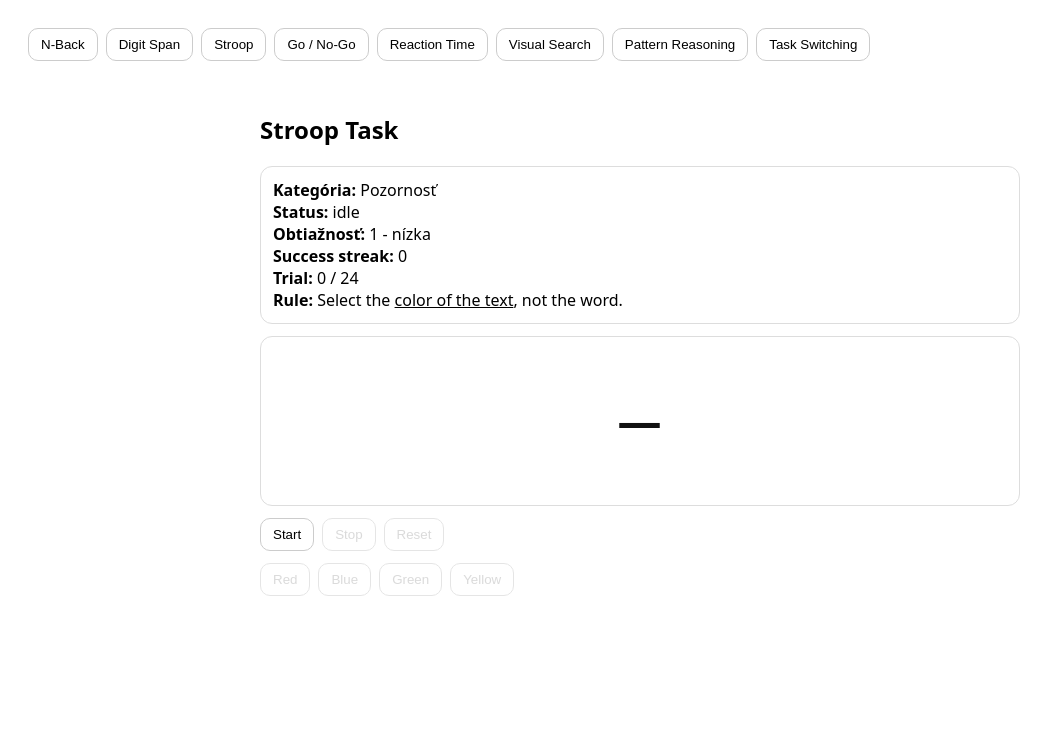
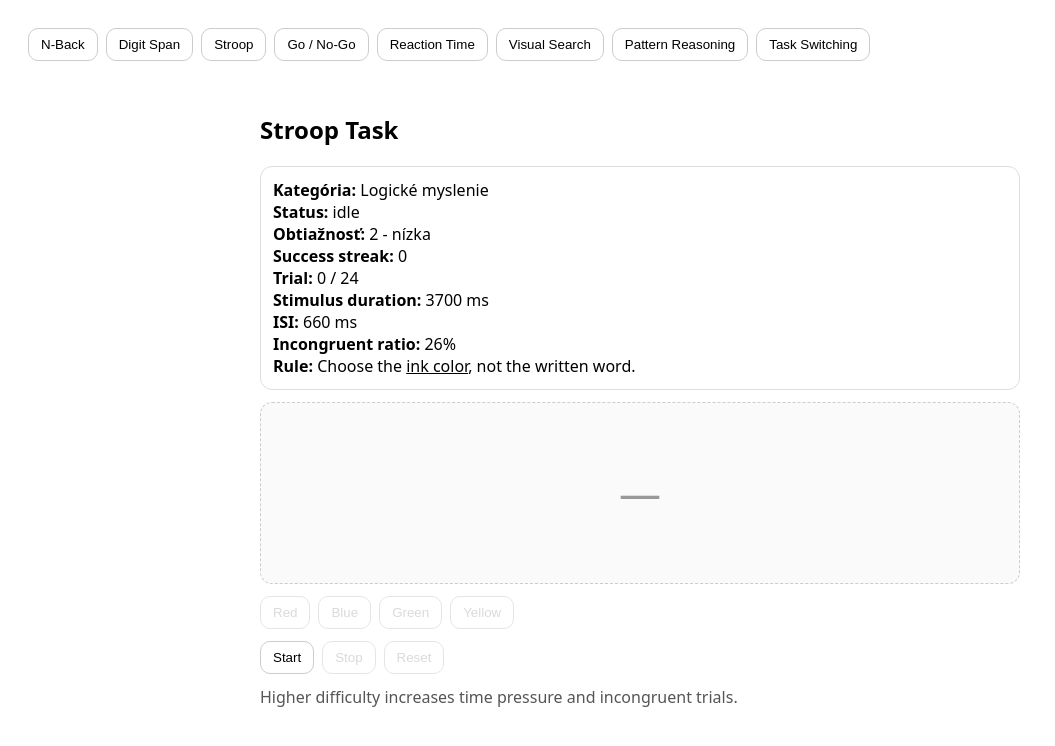
Before and after one commit to geniuusxgod/Interaktivne-aplikacie-na-rozvoj-kognitivnych-zrucnosti, a Vue app: page / in a window 1280 px wide. Both pictures are taken after a click on the button "Stroop". Shown: the top 746 px of the page, without its empty margins (0-1055 px from the left). Built offline with nearby package versions, Linux system fonts and the light colour scheme.

Commit message:
rework stroop adaptive difficulty

```diff
--- a/src/components/Stroop.vue
+++ b/src/components/Stroop.vue
@@ -3,21 +3,37 @@
     <h2>Stroop Task</h2>
 
     <div class="panel">
-      <div><b>Kategória:</b> Pozornosť</div>
+      <div><b>Kategória:</b> Logické myslenie</div>
       <div><b>Status:</b> {{ phase }}</div>
       <div><b>Obtiažnosť:</b> {{ difficultyLabel }}</div>
       <div><b>Success streak:</b> {{ successStreak }}</div>
       <div><b>Trial:</b> {{ trialIndex }} / {{ totalTrials }}</div>
-      <div><b>Rule:</b> Select the <u>color of the text</u>, not the word.</div>
+      <div><b>Stimulus duration:</b> {{ levelConfig.stimulusDurationMs }} ms</div>
+      <div><b>ISI:</b> {{ levelConfig.isiMs }} ms</div>
+      <div><b>Incongruent ratio:</b> {{ (levelConfig.incongruentProbability * 100).toFixed(0) }}%</div>
+      <div><b>Rule:</b> Choose the <u>ink color</u>, not the written word.</div>
     </div>
 
-    <div class="stimulusBox">
+    <div class="stimulus-box">
       <div
-        class="stimulus"
-        :style="{ color: currentStimulus ? currentStimulus.displayColor : '#111' }"
+        v-if="currentStimulus"
+        class="stroop-word"
+        :style="{ color: currentStimulus.inkColorCss }"
       >
-        {{ currentStimulus ? currentStimulus.word : "—" }}
+        {{ currentStimulus.wordLabel }}
       </div>
+      <div v-else class="placeholder">—</div>
+    </div>
+
+    <div class="answers">
+      <button
+        v-for="option in answerOptions"
+        :key="option.key"
+        :disabled="phase !== 'running' || !currentStimulus || answered"
+        @click="submitAnswer(option.key)"
+      >
+        {{ option.label }}
+      </button>
     </div>
 
     <div class="controls">
@@ -26,27 +42,22 @@
       <button :disabled="phase !== 'finished'" @click="reset">Reset</button>
     </div>
 
-    <div class="answers">
-      <button
-        v-for="color in colorOptions"
-        :key="color.key"
-        :disabled="phase !== 'running' || !currentStimulus"
-        @click="submitAnswer(color.key)"
-      >
-        {{ color.label }}
-      </button>
+    <div class="hint">
+      Higher difficulty increases time pressure and incongruent trials.
     </div>
 
     <div v-if="phase === 'finished'" class="results">
       <h3>Results</h3>
       <ul>
-        <li>Accuracy: {{ summary.accuracy.toFixed(1) }}%</li>
         <li>Correct: {{ summary.correct }}</li>
         <li>Incorrect: {{ summary.incorrect }}</li>
-        <li>Congruent trials: {{ summary.congruentCount }}</li>
-        <li>Incongruent trials: {{ summary.incongruentCount }}</li>
+        <li>Timeouts: {{ summary.timeouts }}</li>
+        <li>Accuracy: {{ summary.accuracy.toFixed(1) }}%</li>
+        <li>Congruent trials: {{ summary.congruentTrials }}</li>
+        <li>Incongruent trials: {{ summary.incongruentTrials }}</li>
+        <li>Congruent accuracy: {{ summary.congruentAccuracy.toFixed(1) }}%</li>
+        <li>Incongruent accuracy: {{ summary.incongruentAccuracy.toFixed(1) }}%</li>
         <li>Avg RT: {{ summary.avgRTms === null ? "—" : summary.avgRTms.toFixed(0) + " ms" }}</li>
-        <li>Avg RT (congruent): {{ summary.avgCongruentRT === null ? "—" : summary.avgCongruentRT.toFixed(0) + " ms" }}</li>
         <li>Avg RT (incongruent): {{ summary.avgIncongruentRT === null ? "—" : summary.avgIncongruentRT.toFixed(0) + " ms" }}</li>
         <li>Final difficulty: {{ summary.finalDifficulty }}</li>
       </ul>
@@ -60,13 +71,13 @@
 </template>
 
 <script setup>
-import { ref, computed, onBeforeUnmount } from "vue";
+import { ref, computed, onMounted, onBeforeUnmount } from "vue";
 import { useGameSession } from "../composables/useGameSession";
 import { useTimeout } from "../composables/useTimeout";
 import { useAdaptiveDifficulty } from "../composables/useAdaptiveDifficulty";
 
-const MODULE_ID = "attention_stroop";
-const CATEGORY = "pozornost";
+const MODULE_ID = "logic_stroop";
+const CATEGORY = "logicke_myslenie";
 
 const {
   phase,
@@ -90,51 +101,81 @@ const {
   updateDifficulty
 } = useAdaptiveDifficulty({
   minDifficulty: 1,
-  maxDifficulty: 5,
-  startDifficulty: 1,
-  successThreshold: 2
+  maxDifficulty: 10,
+  startDifficulty: 2,
+  fastThresholdMs: 700,
+  slowThresholdMs: 2200,
+  targetAccuracyMin: 0.76,
+  targetAccuracyMax: 0.92,
+  windowSize: 6,
+  evaluateEvery: 3,
+  scoreIncreaseThreshold: 80,
+  scoreDecreaseThreshold: 50,
+  maxPendingPenalty: 2
 });
 
 const totalTrials = ref(24);
-const isiMs = ref(500);
 
-const stimulusDurationMs = computed(() => {
-  if (difficulty.value === 1) return 2600;
-  if (difficulty.value === 2) return 2200;
-  if (difficulty.value === 3) return 1800;
-  if (difficulty.value === 4) return 1500;
-  return 1200;
+const difficultySettings = [
+  { stimulusDurationMs: 4200, isiMs: 700, incongruentProbability: 0.20 },
+  { stimulusDurationMs: 3700, isiMs: 660, incongruentProbability: 0.26 },
+  { stimulusDurationMs: 3300, isiMs: 620, incongruentProbability: 0.34 },
+  { stimulusDurationMs: 2950, isiMs: 580, incongruentProbability: 0.42 },
+  { stimulusDurationMs: 2600, isiMs: 540, incongruentProbability: 0.50 },
+  { stimulusDurationMs: 2250, isiMs: 500, incongruentProbability: 0.58 },
+  { stimulusDurationMs: 1950, isiMs: 460, incongruentProbability: 0.66 },
+  { stimulusDurationMs: 1700, isiMs: 420, incongruentProbability: 0.74 },
+  { stimulusDurationMs: 1450, isiMs: 380, incongruentProbability: 0.80 },
+  { stimulusDurationMs: 1250, isiMs: 340, incongruentProbability: 0.86 }
+];
+
+const levelConfig = computed(() => {
+  const index = Math.max(0, Math.min(difficultySettings.length - 1, difficulty.value - 1));
+  return difficultySettings[index];
 });
 
-const incongruentProbability = computed(() => {
-  if (difficulty.value === 1) return 0.4;
-  if (difficulty.value === 2) return 0.5;
-  if (difficulty.value === 3) return 0.6;
-  if (difficulty.value === 4) return 0.7;
-  return 0.8;
-});
+const colorDefs = [
+  { key: "red", label: "Red", css: "#ef4444" },
+  { key: "blue", label: "Blue", css: "#3b82f6" },
+  { key: "green", label: "Green", css: "#22c55e" },
+  { key: "yellow", label: "Yellow", css: "#eab308" }
+];
+
+const answerOptions = computed(() =>
+  colorDefs.map(c => ({ key: c.key, label: c.label }))
+);
 
 const currentStimulus = ref(null);
-const currentShownAtMs = ref(null);
-const currentAnswered = ref(false);
-
-const colorOptions = [
-  { key: "red", label: "Red" },
-  { key: "blue", label: "Blue" },
-  { key: "green", label: "Green" },
-  { key: "yellow", label: "Yellow" }
-];
-
-const words = ["RED", "BLUE", "GREEN", "YELLOW"];
-const colorMap = {
-  RED: "red",
-  BLUE: "blue",
-  GREEN: "green",
-  YELLOW: "yellow"
-};
+const shownAtMs = ref(null);
+const answered = ref(false);
+const answeredAtMs = ref(null);
 
 function nowMs() {
   return performance.now();
+}
+
+function randomItem(arr) {
+  return arr[Math.floor(Math.random() * arr.length)];
+}
+
+function pickDifferentColor(exceptKey) {
+  const pool = colorDefs.filter(c => c.key !== exceptKey);
+  return randomItem(pool);
+}
+
+function generateStimulus() {
+  const wordColor = randomItem(colorDefs);
+  const incongruent = Math.random() < levelConfig.value.incongruentProbability;
+
+  const inkColor = incongruent ? pickDifferentColor(wordColor.key) : wordColor;
+
+  return {
+    wordKey: wordColor.key,
+    wordLabel: wordColor.label.toUpperCase(),
+    inkColorKey: inkColor.key,
+    inkColorCss: inkColor.css,
+    congruent: wordColor.key === inkColor.key
+  };
 }
 
 function reset() {
@@ -143,8 +184,9 @@ function reset() {
   resetDifficulty();
 
   currentStimulus.value = null;
-  currentShownAtMs.value = null;
-  currentAnswered.value = false;
+  shownAtMs.value = null;
+  answered.value = false;
+  answeredAtMs.value = null;
 }
 
 function stop() {
@@ -159,53 +201,43 @@ function start() {
   nextStroopTrial();
 }
 
-function randomItem(arr) {
-  return arr[Math.floor(Math.random() * arr.length)];
-}
+function finalizeTrial(answerKey = null) {
+  if (!currentStimulus.value || shownAtMs.value === null) return;
 
-function generateStimulus() {
-  const incongruent = Math.random() < incongruentProbability.value;
-  const word = randomItem(words);
+  const responded = answerKey !== null;
+  const timedOut = !responded;
+  const correct = responded && answerKey === currentStimulus.value.inkColorKey;
+  const rtMs = responded && answeredAtMs.value !== null
+    ? Math.max(0, answeredAtMs.value - shownAtMs.value)
+    : null;
 
-  let displayColor;
-
-  if (!incongruent) {
-    displayColor = colorMap[word];
-  } else {
-    const otherColors = colorOptions
-      .map(c => c.key)
-      .filter(c => c !== colorMap[word]);
-
-    displayColor = randomItem(otherColors);
-  }
-
-  return {
-    word,
-    displayColor,
-    congruent: !incongruent
-  };
-}
-
-function finalizeTrial(userAnswer = null) {
-  if (!currentStimulus.value || currentShownAtMs.value === null) return;
-
-  const correctAnswer = currentStimulus.value.displayColor;
-  const correct = userAnswer === correctAnswer;
-  const rtMs = userAnswer ? Math.max(0, nowMs() - currentShownAtMs.value) : null;
+  const incongruentPenalty = !currentStimulus.value.congruent && !correct ? 0.10 : 0;
+  const timeoutPenalty = timedOut ? 0.18 : 0;
+  const wrongPenalty = responded && !correct ? 0.14 : 0;
 
   addResponse({
     trial: trialIndex.value,
-    word: currentStimulus.value.word,
-    displayColor: currentStimulus.value.displayColor,
+    wordKey: currentStimulus.value.wordKey,
+    wordLabel: currentStimulus.value.wordLabel,
+    inkColorKey: currentStimulus.value.inkColorKey,
     congruent: currentStimulus.value.congruent,
-    userAnswer,
-    correctAnswer,
+    answerKey,
+    responded,
+    timedOut,
     correct,
     difficulty: difficulty.value,
+    stimulusDurationMs: levelConfig.value.stimulusDurationMs,
+    isiMs: levelConfig.value.isiMs,
+    incongruentProbability: levelConfig.value.incongruentProbability,
     rtMs
   });
 
-  updateDifficulty(correct);
+  updateDifficulty({
+    correct,
+    rtMs,
+    lapse: timedOut,
+    penalty: incongruentPenalty + timeoutPenalty + wrongPenalty
+  });
 }
 
 function nextStroopTrial() {
@@ -219,62 +251,92 @@ function nextStroopTrial() {
 
   nextTrial();
   currentStimulus.value = generateStimulus();
-  currentShownAtMs.value = nowMs();
-  currentAnswered.value = false;
+  shownAtMs.value = nowMs();
+  answered.value = false;
+  answeredAtMs.value = null;
 
   setManagedTimeout(() => {
-    if (!currentAnswered.value) {
+    if (!answered.value) {
       finalizeTrial(null);
       currentStimulus.value = null;
 
       setManagedTimeout(() => {
         nextStroopTrial();
-      }, isiMs.value);
+      }, levelConfig.value.isiMs);
     }
-  }, stimulusDurationMs.value);
+  }, levelConfig.value.stimulusDurationMs);
 }
 
-function submitAnswer(answer) {
+function submitAnswer(answerKey) {
   if (phase.value !== "running") return;
   if (!currentStimulus.value) return;
-  if (currentAnswered.value) return;
+  if (answered.value) return;
 
-  currentAnswered.value = true;
+  answered.value = true;
+  answeredAtMs.value = nowMs();
+
   clearAllTimeouts();
-  finalizeTrial(answer);
+  finalizeTrial(answerKey);
   currentStimulus.value = null;
 
   setManagedTimeout(() => {
     nextStroopTrial();
-  }, isiMs.value);
+  }, levelConfig.value.isiMs);
 }
 
+function onKeydown(e) {
+  if (phase.value !== "running") return;
+  if (answered.value) return;
+
+  const keyMap = {
+    Digit1: "red",
+    Digit2: "blue",
+    Digit3: "green",
+    Digit4: "yellow"
+  };
+
+  const answerKey = keyMap[e.code];
+  if (answerKey) {
+    e.preventDefault();
+    submitAnswer(answerKey);
+  }
+}
+
+onMounted(() => {
+  window.addEventListener("keydown", onKeydown);
+});
+
 onBeforeUnmount(() => {
+  window.removeEventListener("keydown", onKeydown);
   clearAllTimeouts();
 });
 
 const summary = computed(() => {
-  const recs = responses.value;
-  const correct = recs.filter(r => r.correct).length;
-  const incorrect = recs.length - correct;
+  const correct = responses.value.filter(r => r.correct).length;
+  const incorrect = responses.value.filter(r => !r.correct && !r.timedOut).length;
+  const timeouts = responses.value.filter(r => r.timedOut).length;
 
-  const congruent = recs.filter(r => r.congruent);
-  const incongruent = recs.filter(r => !r.congruent);
+  const congruentTrials = responses.value.filter(r => r.congruent).length;
+  const incongruentTrials = responses.value.filter(r => !r.congruent).length;
 
-  const rts = recs.map(r => r.rtMs).filter(v => v !== null);
-  const congruentRTs = congruent.map(r => r.rtMs).filter(v => v !== null);
-  const incongruentRTs = incongruent.map(r => r.rtMs).filter(v => v !== null);
+  const congruentCorrect = responses.value.filter(r => r.congruent && r.correct).length;
+  const incongruentCorrect = responses.value.filter(r => !r.congruent && r.correct).length;
+
+  const allRTs = responses.value.map(r => r.rtMs).filter(v => v !== null);
+  const incongruentRTs = responses.value.filter(r => !r.congruent && r.rtMs !== null).map(r => r.rtMs);
 
   const avg = arr => arr.length ? arr.reduce((a, b) => a + b, 0) / arr.length : null;
 
   return {
     correct,
     incorrect,
-    accuracy: recs.length ? (correct / recs.length) * 100 : 0,
-    congruentCount: congruent.length,
-    incongruentCount: incongruent.length,
-    avgRTms: avg(rts),
-    avgCongruentRT: avg(congruentRTs),
+    timeouts,
+    accuracy: responses.value.length ? (correct / responses.value.length) * 100 : 0,
+    congruentTrials,
+    incongruentTrials,
+    congruentAccuracy: congruentTrials ? (congruentCorrect / congruentTrials) * 100 : 0,
+    incongruentAccuracy: incongruentTrials ? (incongruentCorrect / incongruentTrials) * 100 : 0,
+    avgRTms: avg(allRTs),
     avgIncongruentRT: avg(incongruentRTs),
     finalDifficulty: difficulty.value
   };
@@ -285,9 +347,15 @@ const payload = computed(() =>
     difficulty: difficulty.value,
     settings: {
       totalTrials: totalTrials.value,
-      stimulusDurationMs: stimulusDurationMs.value,
-      isiMs: isiMs.value,
-      incongruentProbability: incongruentProbability.value,
+      stimulusDurationMs: levelConfig.value.stimulusDurationMs,
+      isiMs: levelConfig.value.isiMs,
+      incongruentProbability: levelConfig.value.incongruentProbability,
+      answerKeys: {
+        1: "Red",
+        2: "Blue",
+        3: "Green",
+        4: "Yellow"
+      },
       adaptive: true
     }
   })
@@ -309,25 +377,35 @@ const payload = computed(() =>
   margin-bottom: 12px;
 }
 
-.stimulusBox {
-  border: 1px solid #ddd;
+.stimulus-box {
+  min-height: 180px;
+  border: 1px dashed #ccc;
   border-radius: 12px;
-  padding: 24px;
-  min-height: 120px;
+  display: grid;
+  place-items: center;
+  margin-bottom: 12px;
+  background: #fafafa;
+}
+
+.stroop-word {
+  font-size: 52px;
+  font-weight: 800;
+  letter-spacing: 2px;
+}
+
+.placeholder {
+  font-size: 42px;
+  color: #999;
+}
+
+.answers {
   display: flex;
-  align-items: center;
-  justify-content: center;
+  gap: 8px;
+  flex-wrap: wrap;
   margin-bottom: 12px;
 }
 
-.stimulus {
-  font-size: 44px;
-  font-weight: 700;
-  letter-spacing: 1px;
-}
-
-.controls,
-.answers {
+.controls {
   display: flex;
   gap: 8px;
   flex-wrap: wrap;
@@ -347,6 +425,11 @@ button:disabled {
   cursor: not-allowed;
 }
 
+.hint {
+  color: #555;
+  margin-bottom: 12px;
+}
+
 .results {
   border-top: 1px solid #eee;
   padding-top: 12px;
```
